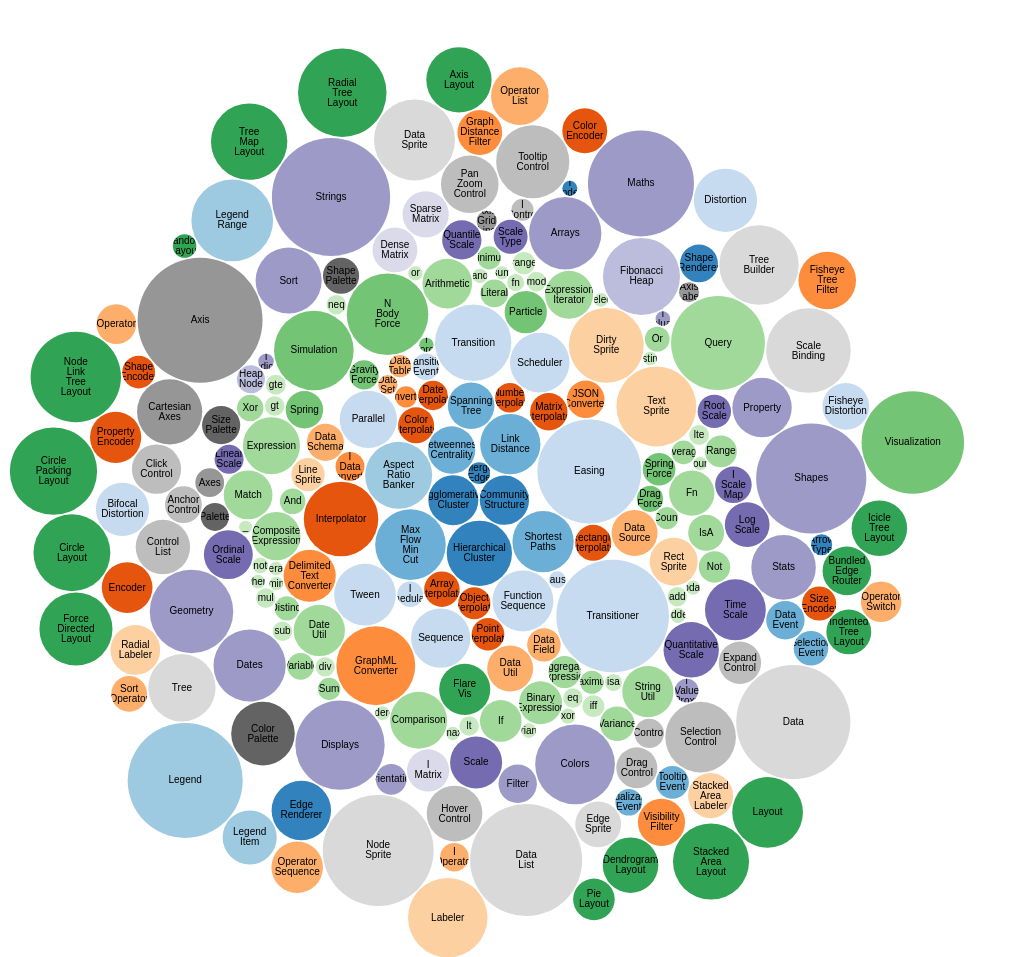
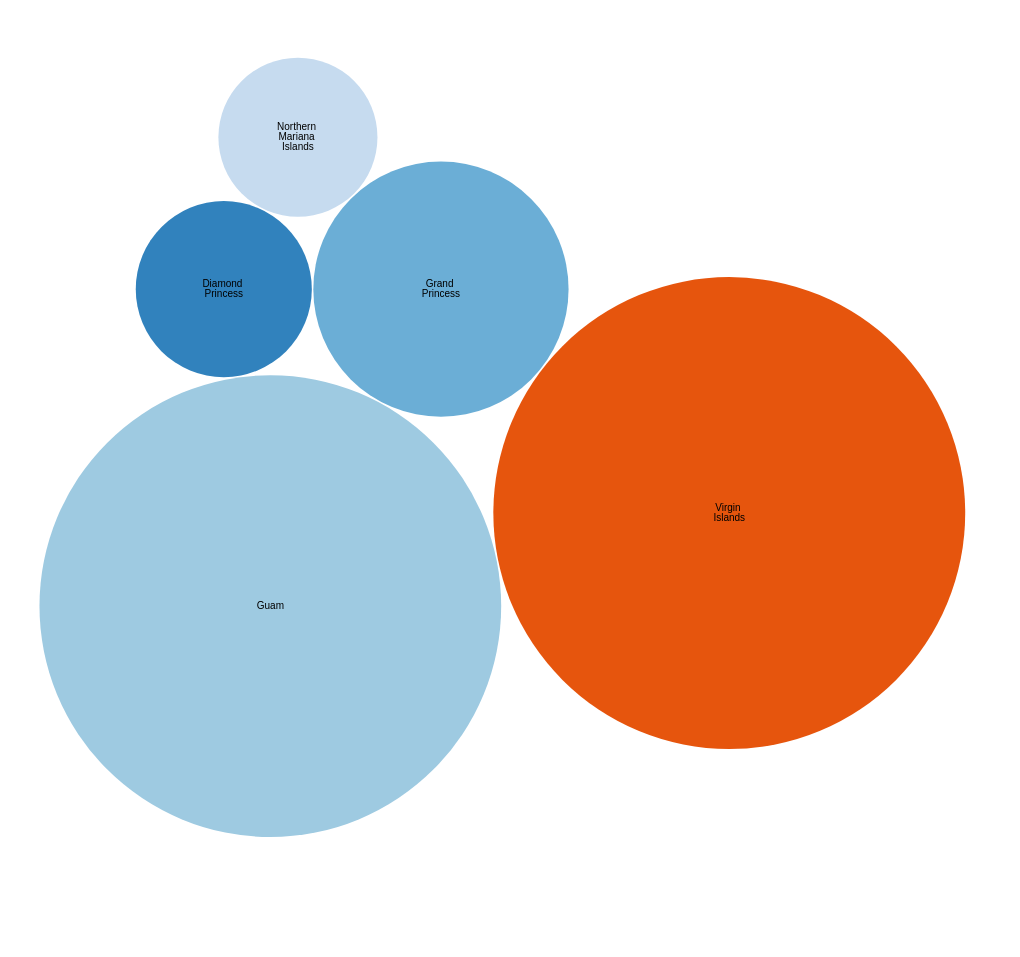
Before and after one commit to samliula/cs498dv-final, a plain HTML site: page index.html in a window 1280 px wide. Shown: the top 957 px of the page, without its empty margins (0-1020 px from the left). Drawn offline with nearby package versions, Linux system fonts and the light colour scheme.

Commit message:
Update with Covid_19_07-25_total.csv

```diff
--- a/index.html
+++ b/index.html
@@ -17,20 +17,20 @@ var pack = d3.pack()
     .size([width, height])
     .padding(1.5);
 
-d3.csv("flare.csv", function(d) {
-  d.value = +d.value;
-  if (d.value) return d;
+d3.csv("Covid_19_07-25_total.csv", function(d) {
+  d.Total_Cases = +d.Total_Cases;
+  if (d.Total_Cases) return d;
 }, function(error, classes) {
   if (error) throw error;
 
   var root = d3.hierarchy({children: classes})
-      .sum(function(d) { return d.value; })
+      .sum(function(d) { return d.Total_Cases; })
       .each(function(d) {
-        if (id = d.data.id) {
-          var id, i = id.lastIndexOf(".");
-          d.id = id;
-          d.package = id.slice(0, i);
-          d.class = id.slice(i + 1);
+        if (State = d.data.State) {
+          var State, i = State.lastIndexOf(".");
+          d.State = State;
+          d.package = State.slice(0, i);
+          d.class = State.slice(i + 1);
         }
       });
 
@@ -41,17 +41,17 @@ d3.csv("flare.csv", function(d) {
       .attr("transform", function(d) { return "translate(" + d.x + "," + d.y + ")"; });
 
   node.append("circle")
-      .attr("id", function(d) { return d.id; })
+      .attr("State", function(d) { return d.State; })
       .attr("r", function(d) { return d.r; })
       .style("fill", function(d) { return color(d.package); });
 
   node.append("clipPath")
-      .attr("id", function(d) { return "clip-" + d.id; })
+      .attr("State", function(d) { return "clip-" + d.State; })
     .append("use")
-      .attr("xlink:href", function(d) { return "#" + d.id; });
+      .attr("xlink:href", function(d) { return "#" + d.State; });
 
   node.append("text")
-      .attr("clip-path", function(d) { return "url(#clip-" + d.id + ")"; })
+      .attr("clip-path", function(d) { return "url(#clip-" + d.State + ")"; })
     .selectAll("tspan")
     .data(function(d) { return d.class.split(/(?=[A-Z][^A-Z])/g); })
     .enter().append("tspan")
@@ -60,7 +60,7 @@ d3.csv("flare.csv", function(d) {
       .text(function(d) { return d; });
 
   node.append("title")
-      .text(function(d) { return d.id + "\n" + format(d.value); });
+      .text(function(d) { return d.State + "\n" + format(d.Total_Cases); });
 });
 
 </script>
```
